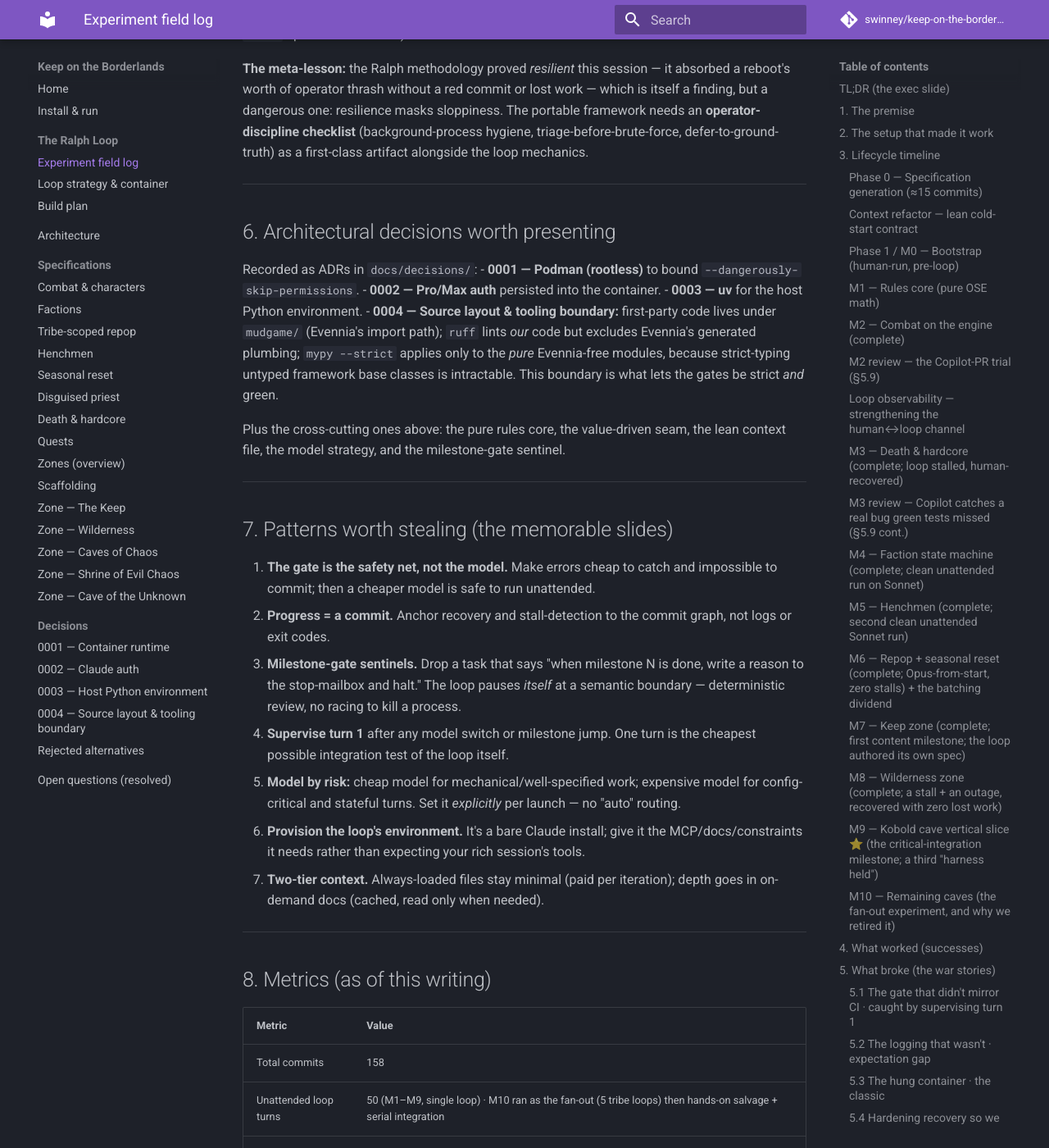
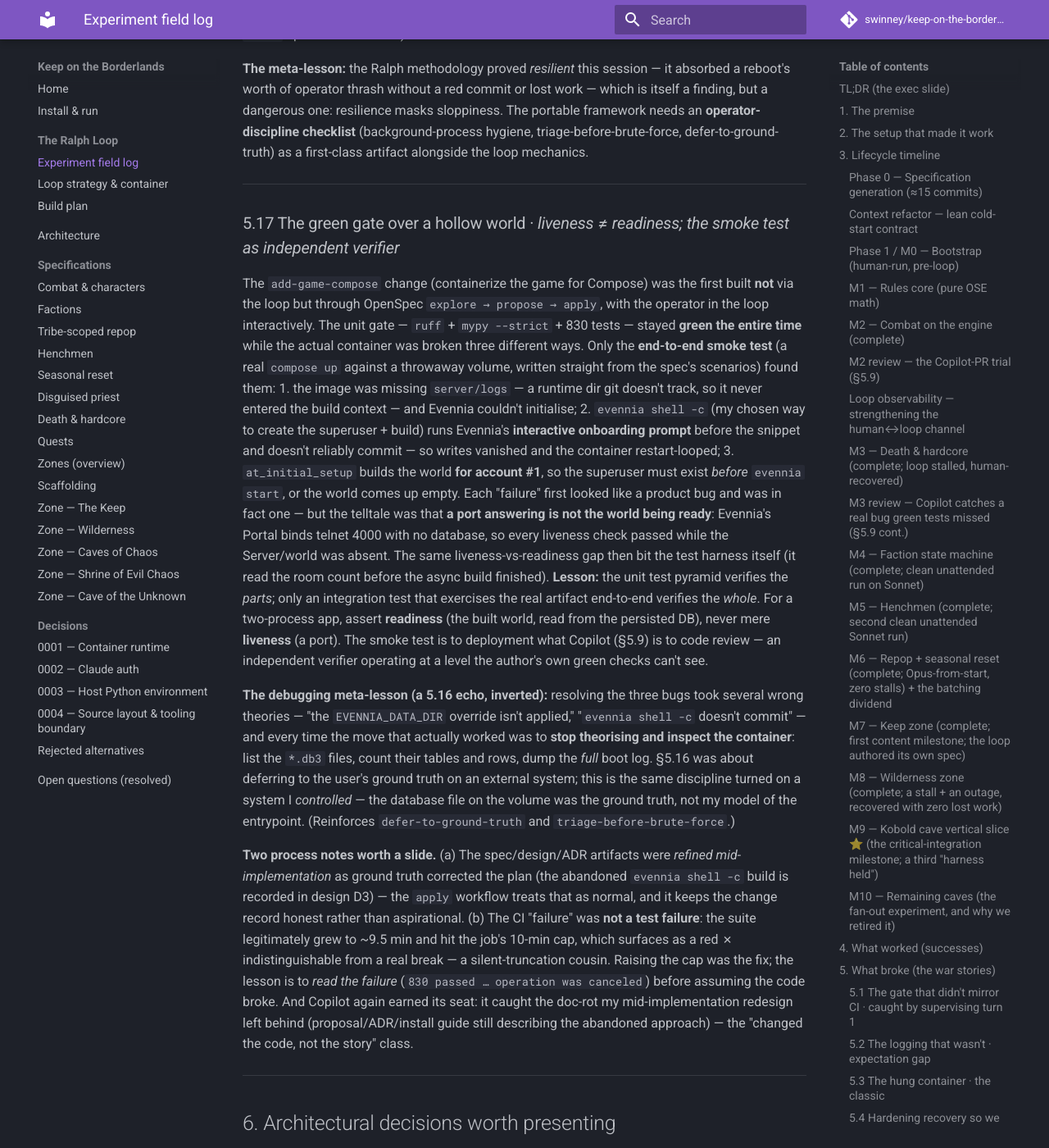
Before and after one commit to swinney/keep-on-the-borderlands, an MkDocs documentation site: the page built from docs/ralph-loop-experiment.md, in a window 1280 px wide and 1400 px high, scrolled down 12669 px. Shown: the whole window at 82% size. Built offline with MkDocs 1.6.1 and Material for MkDocs 9.7.7, drawn with Linux system fonts in a browser that asks for light colours; comment, search, counter and statistics services are not loaded.

Commit message:
docs: field-log §5.17 — the green gate over a hollow world
Capture the add-game-compose episode for the experiment log: the unit gate stayed
green while the container was broken three ways, and the end-to-end smoke test
(written from the spec scenarios) was the independent verifier that caught them —
liveness (a port) is not readiness (a built world). Plus the ground-truth
debugging discipline, the mid-implementation artifact refinement, and the CI
10-min-cap-masquerading-as-a-test-failure.

```diff
--- a/docs/ralph-loop-experiment.md
+++ b/docs/ralph-loop-experiment.md
@@ -515,6 +515,57 @@ artifact alongside the loop mechanics.
 
 ---
 
+### 5.17 The green gate over a hollow world  ·  *liveness ≠ readiness; the smoke test as independent verifier*
+The `add-game-compose` change (containerize the game for Compose) was the first
+built **not** via the loop but through OpenSpec `explore → propose → apply`, with
+the operator in the loop interactively. The unit gate — `ruff` + `mypy --strict`
++ 830 tests — stayed **green the entire time** while the actual container was
+broken three different ways. Only the **end-to-end smoke test** (a real `compose
+up` against a throwaway volume, written straight from the spec's scenarios) found
+them:
+1. the image was missing `server/logs` — a runtime dir git doesn't track, so it
+   never entered the build context — and Evennia couldn't initialise;
+2. `evennia shell -c` (my chosen way to create the superuser + build) runs
+   Evennia's **interactive onboarding prompt** before the snippet and doesn't
+   reliably commit — so writes vanished and the container restart-looped;
+3. `at_initial_setup` builds the world **for account #1**, so the superuser must
+   exist *before* `evennia start`, or the world comes up empty.
+Each "failure" first looked like a product bug and was in fact one — but the
+telltale was that **a port answering is not the world being ready**: Evennia's
+Portal binds telnet 4000 with no database, so every liveness check passed while
+the Server/world was absent. The same liveness-vs-readiness gap then bit the test
+harness itself (it read the room count before the async build finished).
+**Lesson:** the unit test pyramid verifies the *parts*; only an integration test
+that exercises the real artifact end-to-end verifies the *whole*. For a two-process
+app, assert **readiness** (the built world, read from the persisted DB), never mere
+**liveness** (a port). The smoke test is to deployment what Copilot (§5.9) is to
+code review — an independent verifier operating at a level the author's own green
+checks can't see.
+
+**The debugging meta-lesson (a 5.16 echo, inverted):** resolving the three bugs
+took several wrong theories — "the `EVENNIA_DATA_DIR` override isn't applied,"
+"`evennia shell -c` doesn't commit" — and every time the move that actually worked
+was to **stop theorising and inspect the container**: list the `*.db3` files,
+count their tables and rows, dump the *full* boot log. §5.16 was about deferring to
+the user's ground truth on an external system; this is the same discipline turned
+on a system I *controlled* — the database file on the volume was the ground truth,
+not my model of the entrypoint. (Reinforces `defer-to-ground-truth` and
+`triage-before-brute-force`.)
+
+**Two process notes worth a slide.** (a) The spec/design/ADR artifacts were
+*refined mid-implementation* as ground truth corrected the plan (the abandoned
+`evennia shell -c` build is recorded in design D3) — the `apply` workflow treats
+that as normal, and it keeps the change record honest rather than aspirational.
+(b) The CI "failure" was **not a test failure**: the suite legitimately grew to
+~9.5 min and hit the job's 10-min cap, which surfaces as a red ✗ indistinguishable
+from a real break — a silent-truncation cousin. Raising the cap was the fix; the
+lesson is to *read the failure* (`830 passed … operation was canceled`) before
+assuming the code broke. And Copilot again earned its seat: it caught the doc-rot
+my mid-implementation redesign left behind (proposal/ADR/install guide still
+describing the abandoned approach) — the "changed the code, not the story" class.
+
+---
+
 ## 6. Architectural decisions worth presenting
 
 Recorded as ADRs in `docs/decisions/`:
```
